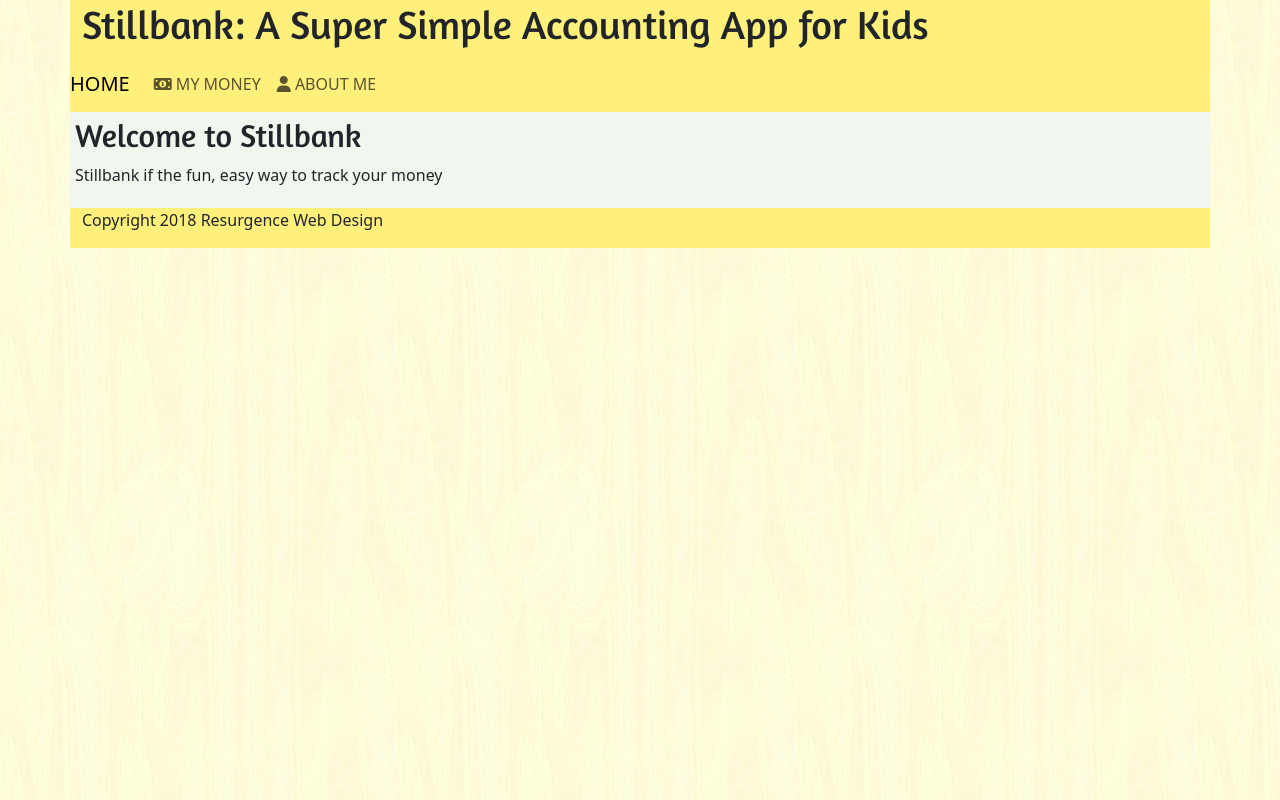
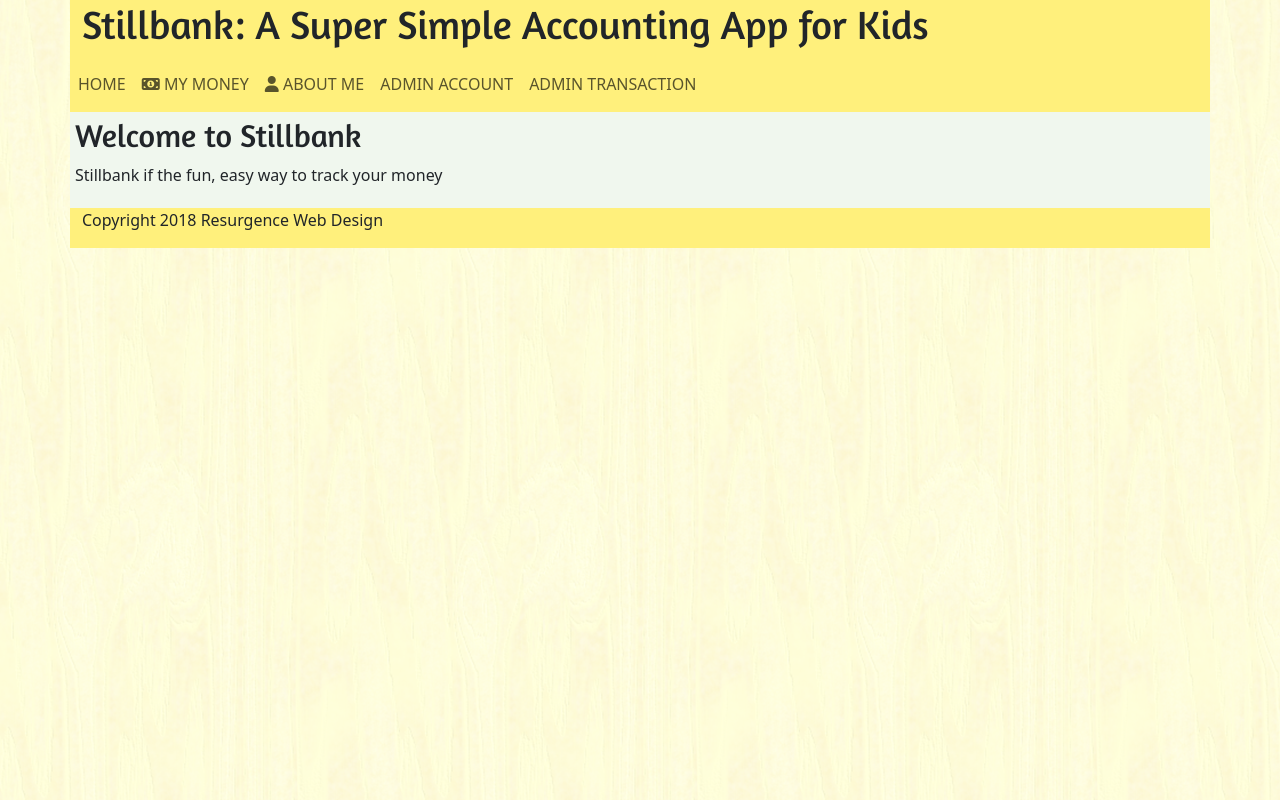
Before and after one commit to ignoreintuition/stillbank, a Vue app: page / in a window 1280 px wide. Built offline with nearby package versions, Linux system fonts and the light colour scheme.

Commit message:
Update router

```diff
--- a/src/App.vue
+++ b/src/App.vue
@@ -8,17 +8,25 @@
         </div>
         <div id="top-nav" class="row">
           <nav class="navbar navbar-expand-lg navbar-light">
-            <router-link to="/" class="navbar-brand">HOME</router-link>
-            <button class="navbar-toggler" type="button" data-toggle="collapse" data-target="#navbarSupportedContent" aria-controls="navbarSupportedContent" aria-expanded="false" aria-label="Toggle navigation">
+            <button class="navbar-toggler navbar-toggler-right" type="button" data-toggle="collapse" data-target="#navbarSupportedContent" aria-controls="navbarSupportedContent" aria-expanded="false" aria-label="Toggle navigation">
               <span class="navbar-toggler-icon"></span>
             </button>
             <div class="collapse navbar-collapse" id="navbarSupportedContent">
-              <ul class="navbar-nav mr-auto">
+              <ul class="navbar-nav">
                 <li class="nav-item">
-                  <router-link to="/Transaction" class="nav-link"><i class="fa fa-money" aria-hidden="true"></i> MY MONEY </router-link>
+                  <router-link :to="{ name: 'Home' }" class="nav-link"> HOME </router-link>
                 </li>
                 <li class="nav-item">
-                  <router-link to="/Account" class="nav-link"><i class="fa fa-user" aria-hidden="true"></i> ABOUT ME </router-link>
+                  <router-link :to="{ name: 'Transaction', params: { id: $route.params.id }}" class="nav-link"><i class="fa fa-money" aria-hidden="true"></i> MY MONEY </router-link>
+                </li>
+                <li class="nav-item">
+                  <router-link :to="{ name: 'Account', params: { id: $route.params.id }}" class="nav-link"><i class="fa fa-user" aria-hidden="true"></i> ABOUT ME </router-link>
+                </li>
+                <li class="nav-item">
+                  <router-link :to="{ name: 'AdminAccount', params: { id: $route.params.id }}" class="nav-link"> ADMIN ACCOUNT </router-link>
+                </li>
+                <li class="nav-item">
+                  <router-link :to="{ name: 'AdminTransaction', params: { id: $route.params.id }}" class="nav-link"> ADMIN TRANSACTION </router-link>
                 </li>
               </ul>
             </div>
--- a/src/components/Account.vue
+++ b/src/components/Account.vue
@@ -32,7 +32,8 @@ export default {
     };
   },
   created() {
-    $.get('http://localhost:3000/acct/?sid=1', (d) => {
+    const url = `http://localhost:3000/acct/?sid=${this.$route.params.id}`;
+    $.get(url, (d) => {
       this.data = d;
     });
   },
--- /dev/null
+++ b/src/components/Admin-Account.vue
@@ -0,0 +1,9 @@
+<template>
+
+  <div class="row" id="app-panel">
+    <div id="top-content" class="col-sm">
+      <h2> Manage your children </h2>
+    </div>
+  </div>
+
+</template>
--- /dev/null
+++ b/src/components/Admin-Transaction.vue
@@ -0,0 +1,9 @@
+<template>
+
+  <div class="row" id="app-panel">
+    <div id="top-content" class="col-sm">
+      <h2> Manage you children's ledger </h2>
+    </div>
+  </div>
+
+</template>
--- a/src/components/Home.vue
+++ b/src/components/Home.vue
@@ -8,3 +8,16 @@
   </div>
 
 </template>
+
+<script>
+export default {
+  name: 'Account',
+  data() {
+    return {
+      data: {
+        auth: false,
+      },
+    };
+  },
+};
+</script>
--- a/src/components/Transaction.vue
+++ b/src/components/Transaction.vue
@@ -52,7 +52,8 @@ export default {
     };
   },
   created() {
-    $.get('http://localhost:3000/trans/?sid=1', (d) => {
+    const url = `http://localhost:3000/trans/?sid=${this.$route.params.id}`;
+    $.get(url, (d) => {
       this.data = d;
     });
   },
--- a/src/router/index.js
+++ b/src/router/index.js
@@ -3,6 +3,9 @@ import Router from 'vue-router';
 import Home from '@/components/Home';
 import Transaction from '@/components/Transaction';
 import Account from '@/components/Account';
+import AdminAccount from '@/components/Admin-Account';
+import AdminTransaction from '@/components/Admin-Transaction';
+
 
 Vue.use(Router);
 
@@ -10,18 +13,28 @@ export default new Router({
   routes: [
     {
       path: '/',
-      name: 'Home',
+      name: 'Home/',
       component: Home,
     },
     {
-      path: '/Transaction/',
+      path: '/Transaction/:id',
       name: 'Transaction',
       component: Transaction,
     },
     {
-      path: '/Account',
+      path: '/Account/:id',
       name: 'Account',
       component: Account,
     },
+    {
+      path: '/Admin/Account/',
+      name: 'AdminAccount',
+      component: AdminAccount,
+    },
+    {
+      path: '/Admin/Transaction',
+      name: 'AdminTransaction',
+      component: AdminTransaction,
+    },
   ],
 });
```
